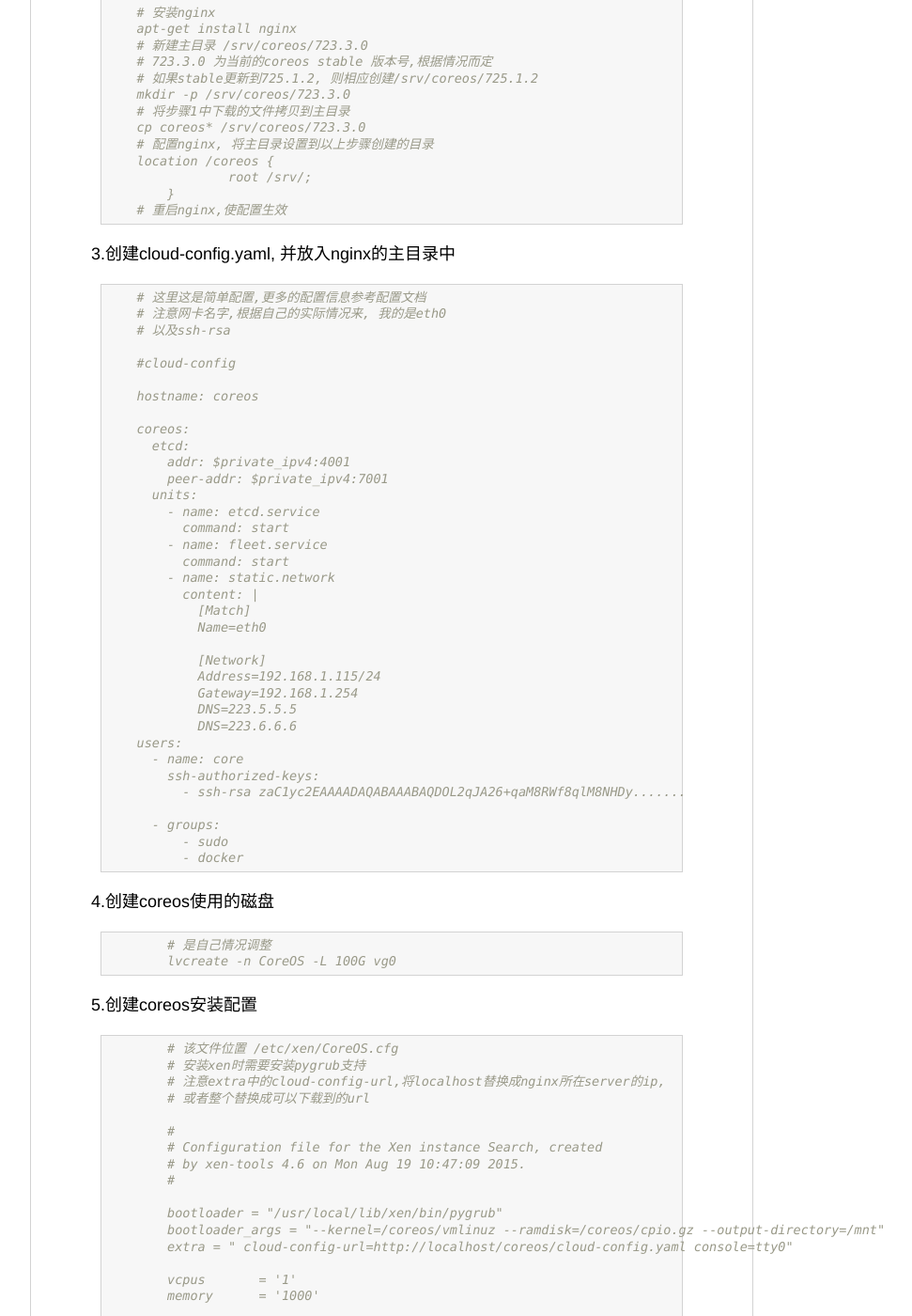
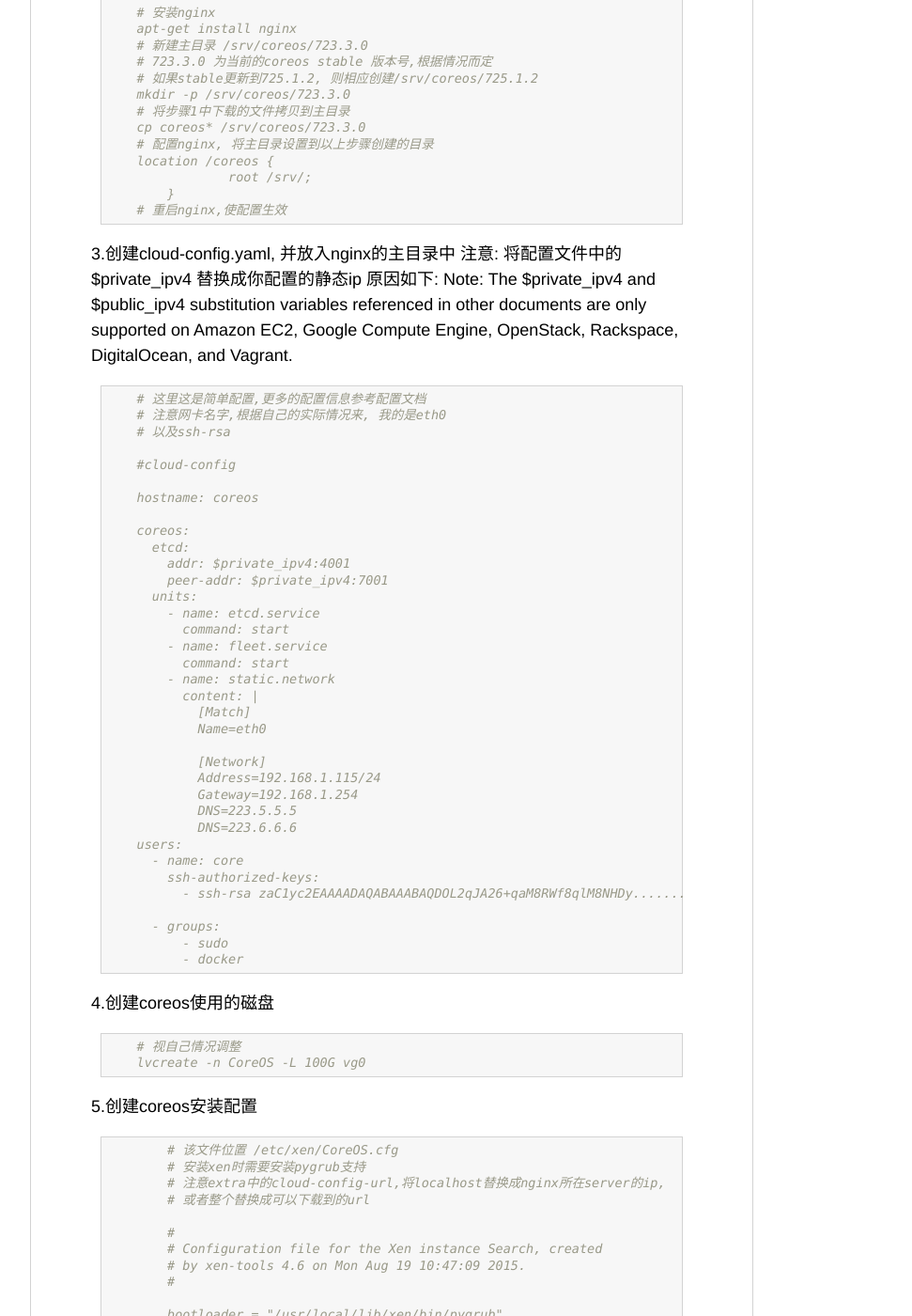
Before and after one commit to wheatliu/wheatliu.github.com, a Jekyll site: the page built from _posts/2015-08-19-install-coreos-to-xen.md, in a window 1280 px wide and 1400 px high, scrolled down 907 px. Shown: the whole window at 94% size, without its empty margins (224-1195 px from the left). Built offline with Jekyll 4.4.1, drawn with Linux system fonts in a browser that asks for light colours; Markdown is read by kramdown in place of the engine named in the settings.

Commit message:
add private_ipv4 instruction

````diff
--- a/_posts/2015-08-19-install-coreos-to-xen.md
+++ b/_posts/2015-08-19-install-coreos-to-xen.md
@@ -47,6 +47,9 @@
 ```
 
 3.创建cloud-config.yaml, 并放入nginx的主目录中
+    注意: 将配置文件中的$private_ipv4 替换成你配置的静态ip
+    原因如下:
+    Note: The $private_ipv4 and $public_ipv4 substitution variables referenced in other documents are only supported on Amazon EC2, Google Compute Engine, OpenStack, Rackspace, DigitalOcean, and Vagrant.
 
 ```bash
     # 这里这是简单配置,更多的配置信息参考配置文档
@@ -90,8 +93,8 @@
 4.创建coreos使用的磁盘
 
 ``` bash
-        # 是自己情况调整
-        lvcreate -n CoreOS -L 100G vg0
+    # 视自己情况调整
+    lvcreate -n CoreOS -L 100G vg0
 ```
 
 
````
